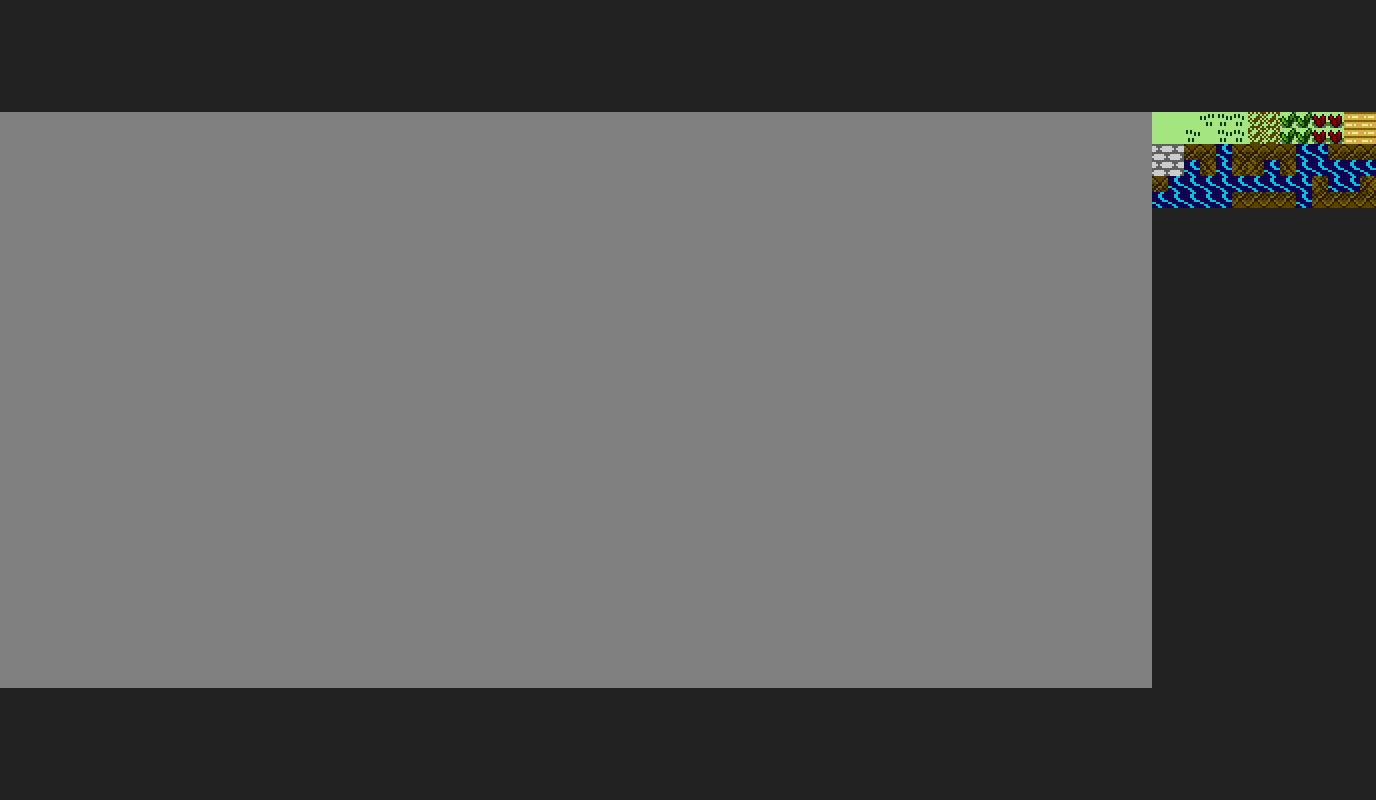
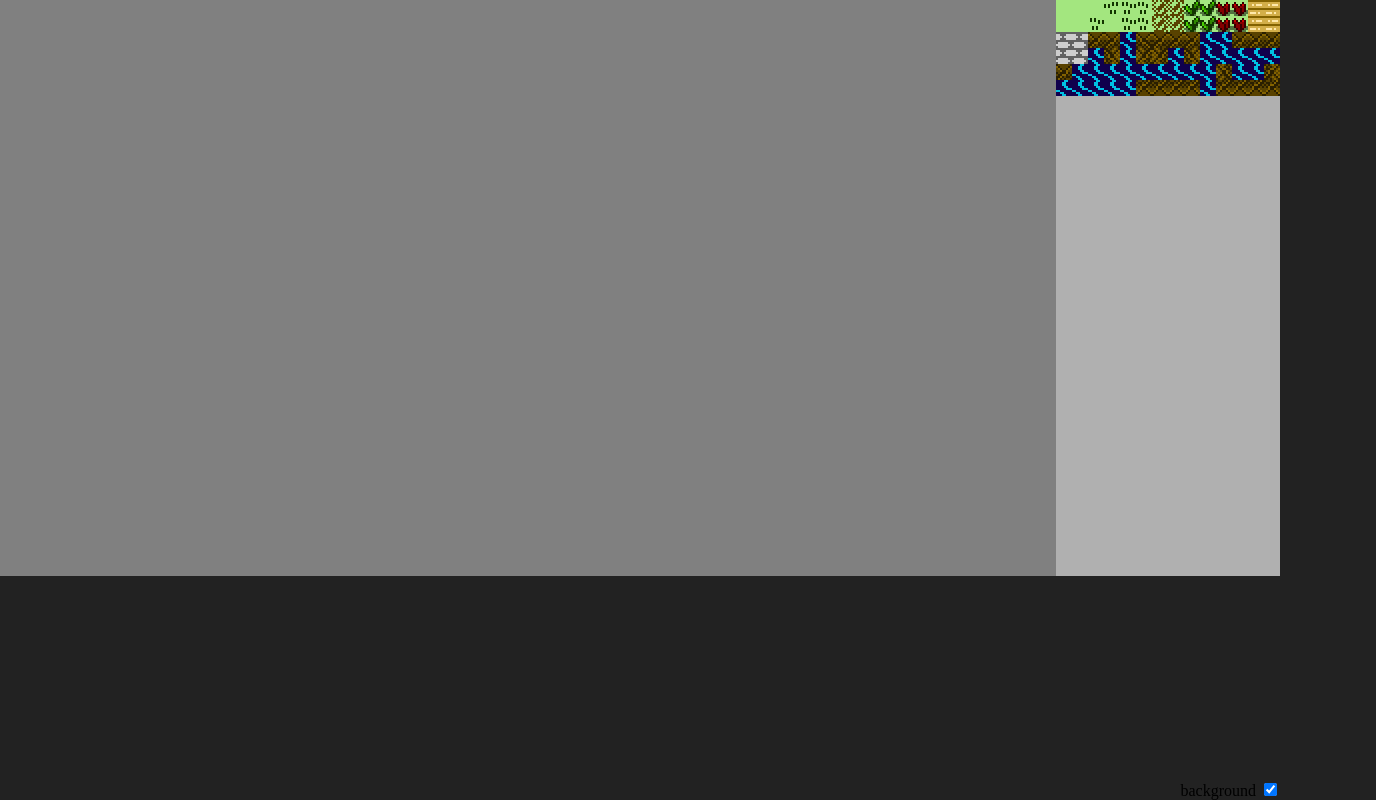
Before and after one commit to EreHuc/isThisPKMN, a website built with Parcel: page editor_index.html in a window 1280 px wide. Shown: the whole page, 1376 px wide, since content can reach past the window. Built offline with nearby package versions, Linux system fonts and the light colour scheme.

Commit message:
🗺 Multi layer editor

```diff
--- a/Editor/src/index.js
+++ b/Editor/src/index.js
@@ -10,8 +10,14 @@ import { setBackgroundImage } from './store/actions/images.actions';
 import {
   setBackgroundContext,
   setElementsContext,
+  setForegroundContext,
 } from './store/actions/contexts.actions';
-import { setMap, setSelectedElement } from './store/actions/canvas.actions';
+import {
+  setBackgroundMap,
+  setForegroundMap,
+  setSelectedCanvas,
+  setSelectedElement,
+} from './store/actions/canvas.actions';
 import { animation } from './utils/animations';
 
 window.addEventListener('DOMContentLoaded', () => {
@@ -20,6 +26,14 @@ window.addEventListener('DOMContentLoaded', () => {
     containerElement: document.getElementById('canvas-container'),
     height: eCanvas.height,
     width: eCanvas.width,
+    scale: 1,
+  })();
+
+  const foregroundContext = createCanvas({
+    id: 'foreground-canvas',
+    containerElement: document.getElementById('canvas-container'),
+    height: bCanvas.height,
+    width: bCanvas.width,
     scale: 1,
   })();
 
@@ -32,23 +46,33 @@ window.addEventListener('DOMContentLoaded', () => {
   })();
 
   elementContext.scale(eCanvas.scale, eCanvas.scale);
+  foregroundContext.scale(eCanvas.scale, eCanvas.scale);
   backgroundContext.scale(bCanvas.scale, bCanvas.scale);
 
   store.dispatch(setBackgroundContext(backgroundContext));
+  store.dispatch(setForegroundContext(foregroundContext));
   store.dispatch(setElementsContext(elementContext));
 
   const elementCanvas = document.getElementById('element-canvas');
   const backgroundCanvas = document.getElementById('background-canvas');
+  const foregroundCanvas = document.getElementById('foreground-canvas');
+  const switchCanvasElement = document.getElementById('switch');
 
   elementCanvas.addEventListener(
     'click',
     getCurrentElementOnClickHandler(elementCanvas, store),
   );
 
-  backgroundCanvas.addEventListener(
+  foregroundCanvas.addEventListener(
     'click',
     setCurrentElementOnClickHandler(backgroundCanvas, store),
   );
+
+  switchCanvasElement.addEventListener('input', ({ target: { checked } }) => {
+    const label = checked === true ? 'background' : 'foreground';
+    document.getElementById('switch-label').innerText = label;
+    store.dispatch(setSelectedCanvas(label));
+  });
 
   loadBackground.then(backgroundImg => {
     store.dispatch(setBackgroundImage(backgroundImg));
@@ -86,7 +110,7 @@ const setCurrentElementOnClickHandler = (
   store,
 ) => clickEvent => {
   const {
-    canvas: { selectedElement },
+    canvas: { selectedElement, selectedCanvas },
   } = store.getState();
 
   const { x, y } = getMousePos(backgroundCanvas, clickEvent);
@@ -94,7 +118,18 @@ const setCurrentElementOnClickHandler = (
   const backgroundY = Math.floor(y / (backgroundTile.height * eCanvas.scale));
 
   if (selectedElement) {
-    store.dispatch(setMap(backgroundX, backgroundY, selectedElement));
+    switch (selectedCanvas) {
+      case 'background':
+        store.dispatch(
+          setBackgroundMap(backgroundX, backgroundY, selectedElement),
+        );
+        break;
+      case 'foreground':
+        store.dispatch(
+          setForegroundMap(backgroundX, backgroundY, selectedElement),
+        );
+        break;
+    }
   }
 };
 
--- a/Editor/src/store/actions/canvas.actions.js
+++ b/Editor/src/store/actions/canvas.actions.js
@@ -1,8 +1,21 @@
-// import { SetMap } from '../reducers/canvas.reducer';
-import { SetMap, SetSelectedElement } from '../reducers/canvas.reducer';
+import {
+  SetBackgroundMap,
+  SetForegroundMap,
+  SetSelectedCanvas,
+  SetSelectedElement,
+} from '../reducers/canvas.reducer';
 
-export const setMap = (x, y, element) => ({
-  type: SetMap,
+export const setBackgroundMap = (x, y, element) => ({
+  type: SetBackgroundMap,
+  payload: {
+    x,
+    y,
+    element,
+  },
+});
+
+export const setForegroundMap = (x, y, element) => ({
+  type: SetForegroundMap,
   payload: {
     x,
     y,
@@ -14,3 +27,8 @@ export const setSelectedElement = selectedElement => ({
   type: SetSelectedElement,
   payload: selectedElement,
 });
+
+export const setSelectedCanvas = selectedCanvas => ({
+  type: SetSelectedCanvas,
+  payload: selectedCanvas,
+});
--- a/Editor/src/store/actions/contexts.actions.js
+++ b/Editor/src/store/actions/contexts.actions.js
@@ -1,6 +1,7 @@
 import {
   SetBackgroundContext,
   SetElementsContext,
+  SetForegroundContext,
 } from '../reducers/contexts.reducer';
 
 export const setBackgroundContext = backgroundContext => ({
@@ -8,6 +9,11 @@ export const setBackgroundContext = backgroundContext => ({
   payload: backgroundContext,
 });
 
+export const setForegroundContext = foregroundContext => ({
+  type: SetForegroundContext,
+  payload: foregroundContext,
+});
+
 export const setElementsContext = elementsContext => ({
   type: SetElementsContext,
   payload: elementsContext,
--- a/Editor/src/store/reducers/canvas.reducer.js
+++ b/Editor/src/store/reducers/canvas.reducer.js
@@ -1,8 +1,9 @@
-export const SetMap = 'SET_MAP';
+export const SetBackgroundMap = 'SET_BACKGROUND_MAP';
+export const SetForegroundMap = 'SET_FOREGROUND_MAP';
 export const SetSelectedElement = 'SET_SELECTED_ELEMENT';
+export const SetSelectedCanvas = 'SET_SELECTED_CANVAS';
 
-const mapState = {
-  map: [
+const map = [
   [...Array(36).fill(null)],
   [...Array(36).fill(null)],
   [...Array(36).fill(null)],
@@ -21,8 +22,36 @@ const mapState = {
   [...Array(36).fill(null)],
   [...Array(36).fill(null)],
   [...Array(36).fill(null)],
-  ],
+];
+
+const map2 = [
+  [...Array(36).fill(null)],
+  [...Array(36).fill(null)],
+  [...Array(36).fill(null)],
+  [...Array(36).fill(null)],
+  [...Array(36).fill(null)],
+  [...Array(36).fill(null)],
+  [...Array(36).fill(null)],
+  [...Array(36).fill(null)],
+  [...Array(36).fill(null)],
+  [...Array(36).fill(null)],
+  [...Array(36).fill(null)],
+  [...Array(36).fill(null)],
+  [...Array(36).fill(null)],
+  [...Array(36).fill(null)],
+  [...Array(36).fill(null)],
+  [...Array(36).fill(null)],
+  [...Array(36).fill(null)],
+  [...Array(36).fill(null)],
+];
+
+const mapState = {
+  map: {
+    background: map,
+    foreground: map2,
+  },
   selectedElement: null,
+  selectedCanvas: 'background',
 };
 
 export function canvasReducer(state = mapState, { type, payload }) {
@@ -30,17 +59,28 @@ export function canvasReducer(state = mapState, { type, payload }) {
     case SetSelectedElement: {
       return { ...state, selectedElement: payload };
     }
-    case SetMap: {
-      return handleSideEffect(state, payload);
+    case SetBackgroundMap: {
+      return handleSideEffectBackground(state, payload);
+    }
+    case SetForegroundMap: {
+      return handleSideEffectForeground(state, payload);
+    }
+    case SetSelectedCanvas: {
+      return { ...state, selectedCanvas: payload };
     }
     default:
       return state;
   }
 }
 
-function handleSideEffect(state, { x, y, element }) {
+function handleSideEffect(mapName) {
+  return (state, { x, y, element }) => {
     const { map } = state;
-  map[y][x] = element;
+    map[mapName][y][x] = element;
 
     return { ...state, map };
+  };
 }
+
+const handleSideEffectForeground = handleSideEffect('foreground');
+const handleSideEffectBackground = handleSideEffect('background');
--- a/Editor/src/store/reducers/contexts.reducer.js
+++ b/Editor/src/store/reducers/contexts.reducer.js
@@ -1,15 +1,19 @@
 export const SetBackgroundContext = 'SET_BACKGROUND_CONTEXT';
+export const SetForegroundContext = 'SET_FOREGROUND_CONTEXT';
 export const SetElementsContext = 'SET_ELEMENT_CONTEXT';
 
 const contextState = {
   elements: null,
   background: null,
+  foreground: null,
 };
 
 export function contextsReducer(state = contextState, { type, payload }) {
   switch (type) {
     case SetBackgroundContext:
       return { ...state, background: payload };
+    case SetForegroundContext:
+      return { ...state, foreground: payload };
     case SetElementsContext:
       return { ...state, elements: payload };
     default:
--- a/Editor/src/styles/style.scss
+++ b/Editor/src/styles/style.scss
@@ -33,12 +33,31 @@ body {
 }
 
 #canvas-container {
-  display: flex;
-  align-items: center;
-  justify-content: space-around;
   height: 100vh;
+  position: relative;
 }
 
 #background-canvas {
   background: grey;
+  z-index: 1;
 }
+
+#background-canvas, #foreground-canvas {
+  position: absolute;
+  top: 0;
+  left: 0;
+  z-index: 0;
+}
+
+#element-canvas {
+  background: #b0b0b0;
+  position: absolute;
+  top: 0;
+  right: 0;
+}
+
+#selector {
+  position: absolute;
+  right: 0;
+  bottom: 0;
+}
--- a/Editor/src/utils/draw.js
+++ b/Editor/src/utils/draw.js
@@ -1,5 +1,5 @@
-import { drawTile } from '../../../src/utils/canvas';
-import { backgroundTile } from '../variables';
+import { clearTile, drawTile } from '../../../src/utils/canvas';
+import { backgroundCanvas, backgroundTile } from '../variables';
 import { store } from '../store';
 
 function _drawElementList(drawTile) {
@@ -19,22 +19,52 @@ function _drawElementList(drawTile) {
   };
 }
 
-function _drawMap(store, drawTile) {
+function _drawMap(store, drawTile, clearTile) {
   return () => {
     const {
-      canvas: { map },
+      canvas: {
+        map: { background: backgroundMap, foreground: foregroundMap },
+      },
       images: { background },
-      contexts: { background: context },
+      contexts: {
+        background: backgroundContext,
+        foreground: foregroundContext,
+      },
     } = store.getState();
 
-    map.forEach((subMap, y) => {
+    [backgroundContext, foregroundContext].forEach(context => {
+      clearTile({
+        context,
+        y: 0,
+        x: 0,
+        w: backgroundCanvas.width,
+        h: backgroundCanvas.height,
+      });
+    });
+
+    backgroundMap.forEach((subMap, y) => {
       subMap.forEach((element, x) => {
         if (element) {
           drawTile({
             tile: backgroundTile,
             tileImg: background,
             tileId: element.id === undefined ? element.ids[0] : element.id,
-            context,
+            context: backgroundContext,
+            xDest: x * backgroundTile.width,
+            yDest: y * backgroundTile.height,
+          });
+        }
+      });
+    });
+
+    foregroundMap.forEach((subMap, y) => {
+      subMap.forEach((element, x) => {
+        if (element) {
+          drawTile({
+            tile: backgroundTile,
+            tileImg: background,
+            tileId: element.id === undefined ? element.ids[0] : element.id,
+            context: foregroundContext,
             xDest: x * backgroundTile.width,
             yDest: y * backgroundTile.height,
           });
@@ -46,4 +76,4 @@ function _drawMap(store, drawTile) {
 
 export const drawElementList = _drawElementList(drawTile);
 
-export const drawMap = _drawMap(store, drawTile);
+export const drawMap = _drawMap(store, drawTile, clearTile);
--- a/editor_index.html
+++ b/editor_index.html
@@ -8,6 +8,10 @@
 </head>
 <body>
 <div id="canvas-container"></div>
+<aside id="selector">
+  <label for="switch" id="switch-label" >background</label>
+  <input type="checkbox" id="switch" checked>
+</aside>
 <script type="text/javascript" src="Editor/src/index.js"></script>
 </body>
 </html>
```
Also changed, not shown: src/assets/PSD/pokemon.png, src/assets/tiles.png (added), 1 other file. Lines whose indentation alone changed are shown as unchanged.
